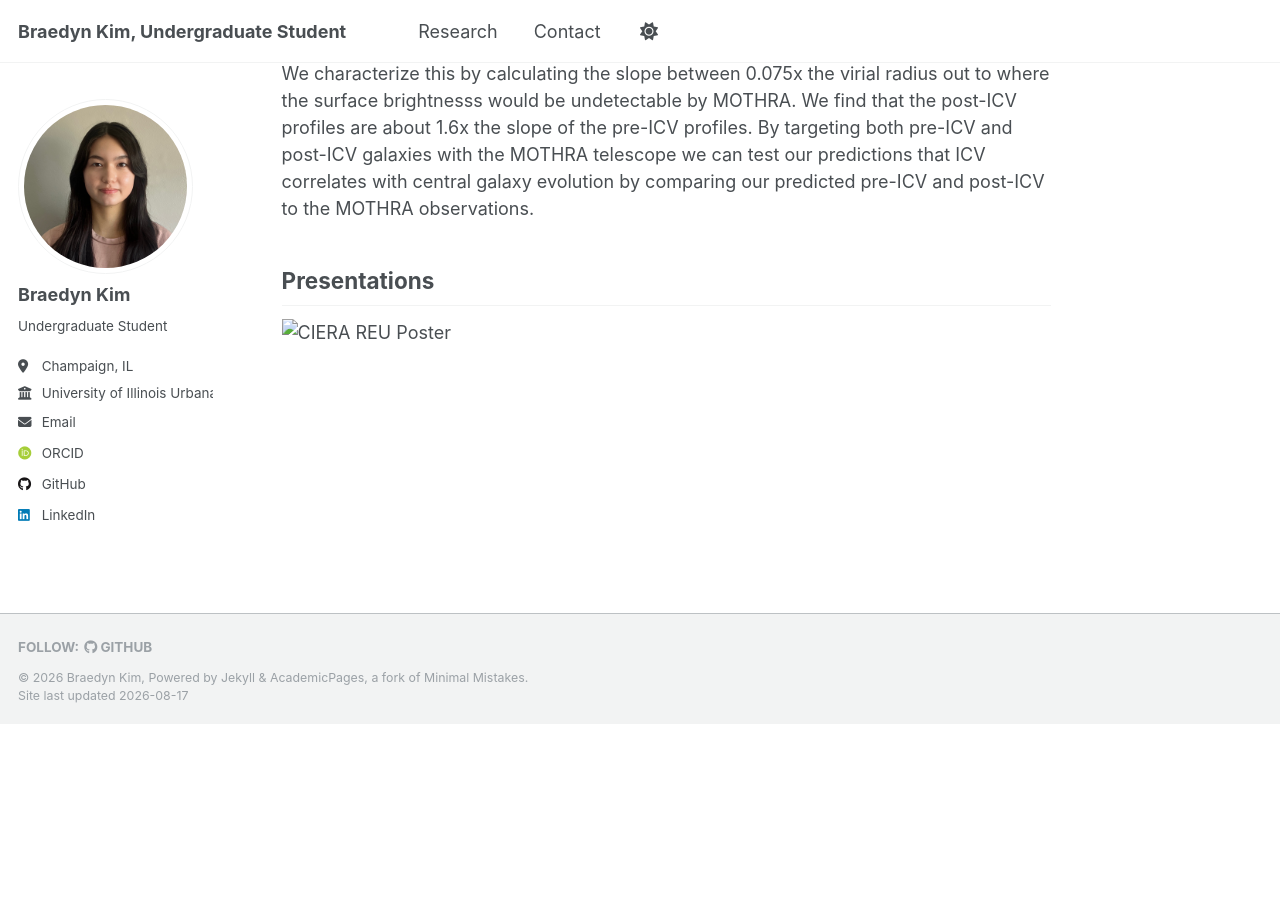
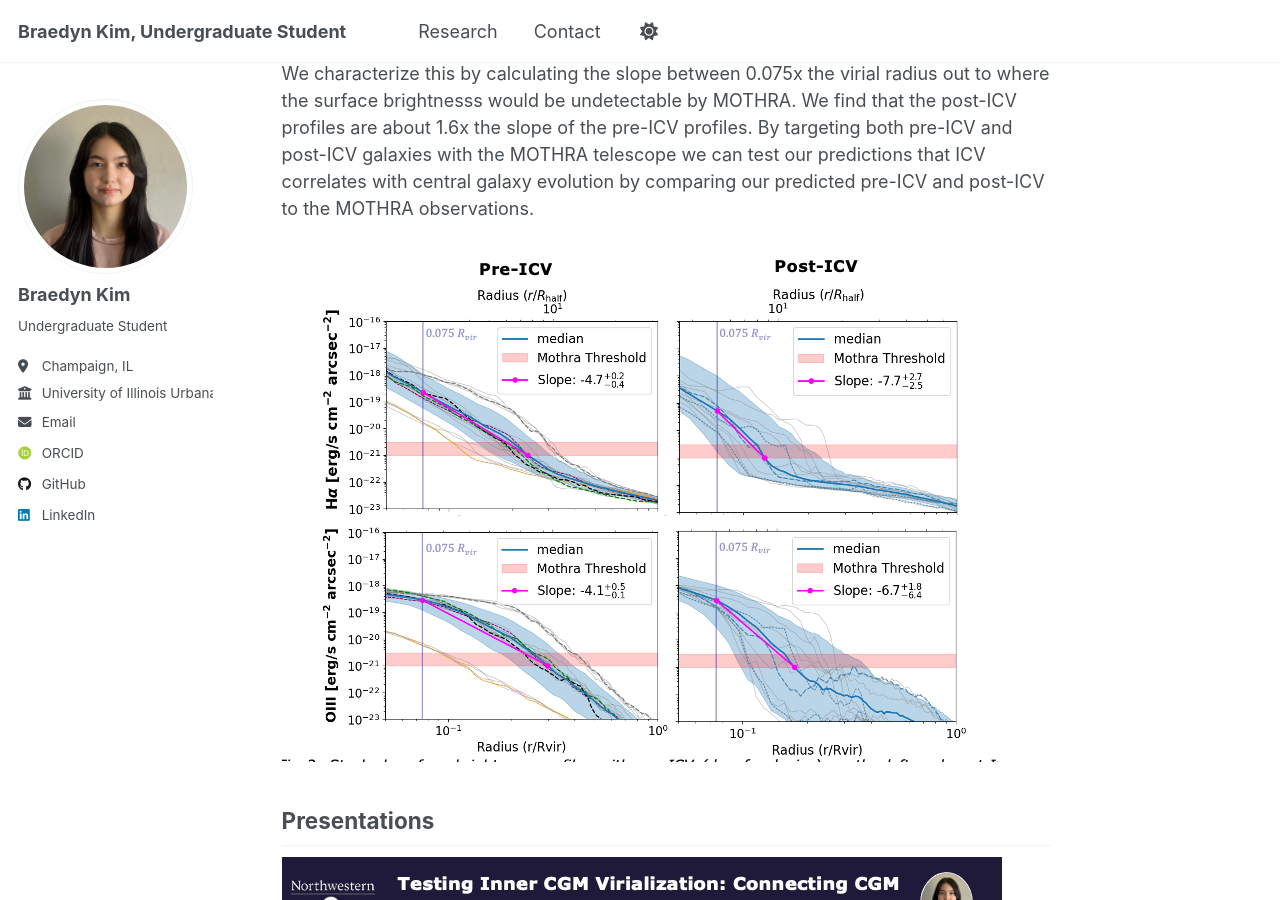
Before and after one commit to braedynkim/braedynkim.github.io, a Jekyll site: the page built from _pages/research.md, in a window 1280 px wide and 900 px high, scrolled down 650 px. Built offline with Jekyll 4.4.1, drawn with Linux system fonts in a browser that asks for light colours; some web fonts are replaced; a script that is not in the unit is left out; before the commit the page ends 1374 px from its top, so only the background shows below that.

Commit message:
Include surface brightness profiles and research poster images
Added images to enhance the presentation of research findings.

```diff
--- a/_pages/research.md
+++ b/_pages/research.md
@@ -14,5 +14,8 @@ My REU summer research project (Northwestern University, 2026) was to generate H
 ## Results
 We use Michael Grudić's [meshoid](https://meshoid.readthedocs.io/en/latest/) to project the Hα and [OIII] surface brightness and get the surface brightness profiles from this projection. We find that the pre-ICV and post-ICV surface brightness profiles have very different shapes, with the pre-ICV profiles typically having a smooth, gradual decline as you go out from the center to the virial radius. However, the post-ICV profiles have a sudden "cliff" where the surface brightness drops. We characterize this by calculating the slope between 0.075x the virial radius out to where the surface brightnesss would be undetectable by MOTHRA. We find that the post-ICV profiles are about 1.6x the slope of the pre-ICV profiles. By targeting both pre-ICV and post-ICV galaxies with the MOTHRA telescope we can test our predictions that ICV correlates with central galaxy evolution by comparing our predicted pre-ICV and post-ICV to the MOTHRA observations.
 
+![Surface Brightness Profiles]({{ base_path }}/images/pre vs post ICV profiles.png)
+
+
 ## Presentations
-<img src="images/reu_poster.png" alt="CIERA REU Poster">
+![REU Research Poster]({{ base_path }}/images/reu_poster.png)
```
